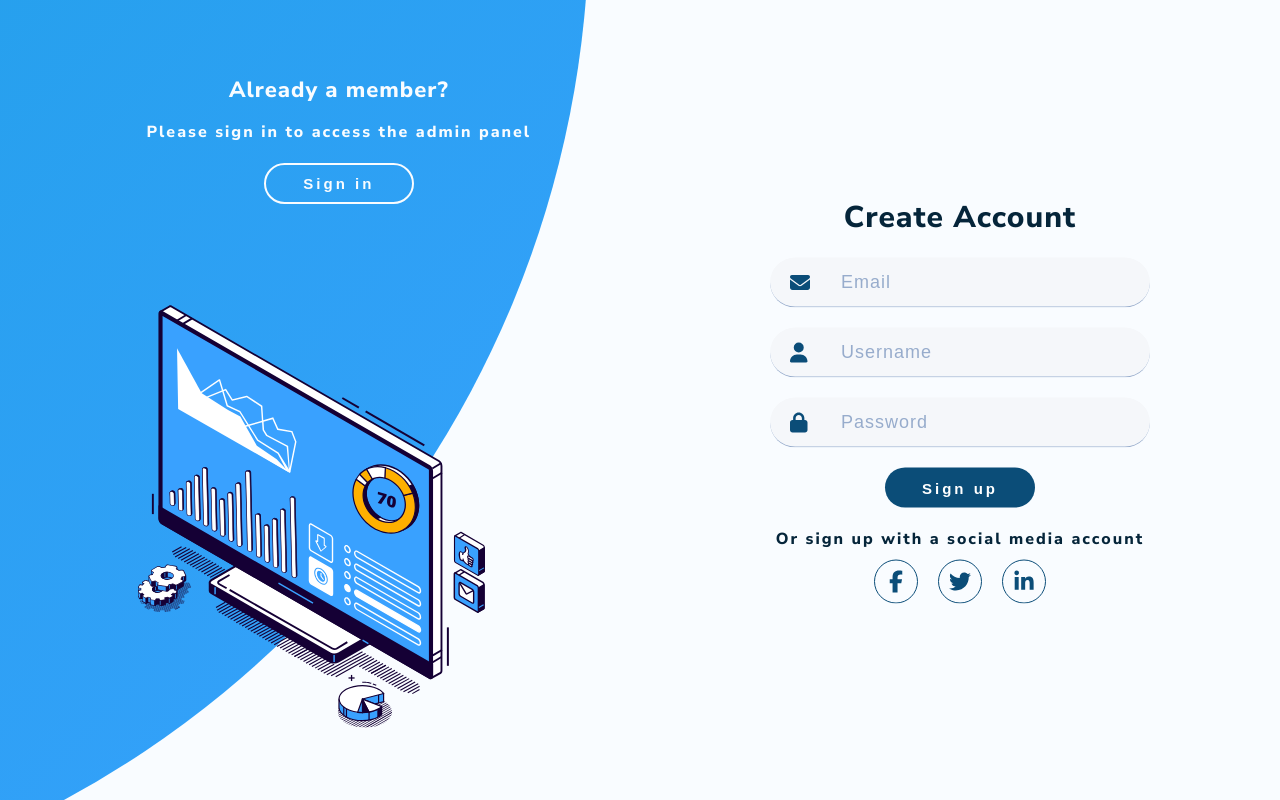
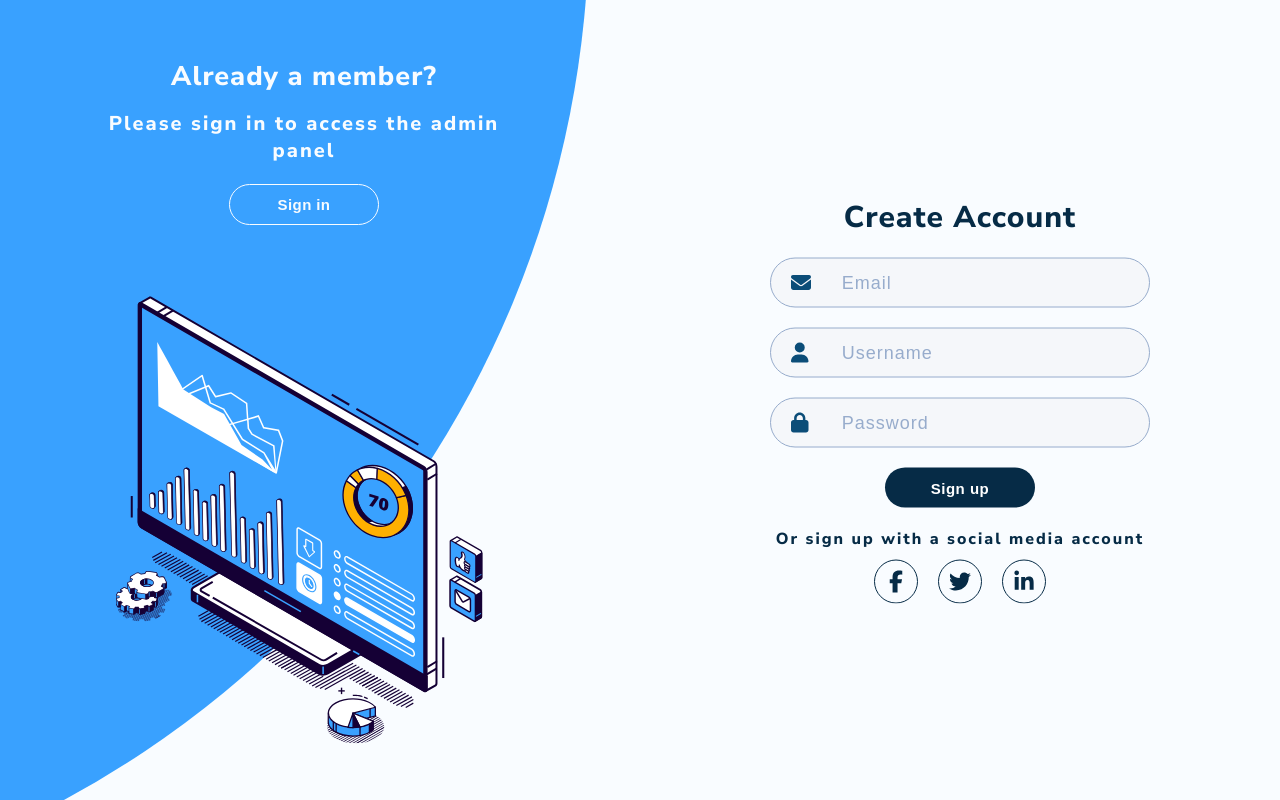
Before and after one commit to EmmanouilM/sliding-signIn-signUp-Forms-ReactJs, a React (Create React App) app: page / in a window 1280 px wide. Built offline with nearby package versions, Linux system fonts and the light colour scheme.

Commit message:
add state. add props to styled components

```diff
--- a/src/App.css
+++ b/src/App.css
@@ -17,3 +17,8 @@
   border-radius: 50%;
   z-index: 6;
 }
+
+.sign-up-mode:before {
+  transform: translate(100%, -50%);
+  right: 52%;
+}
--- a/src/App.js
+++ b/src/App.js
@@ -1,14 +1,76 @@
-import React from "react";
-import "./App.css";
+import React,{useState} from "react";
+//import "./App.css";
+import styled from "styled-components";
 import FormsContainer from './components/FormsContainer';
 import SwitchFormsContainer from "./components/SwitchFormsContainer";
 
+const Container = styled.section`
+  position: relative;
+  width: 100%;
+  min-height: 100vh;
+  overflow: hidden;
+  @media (max-width: 870px) {
+    min-height: 800px;
+    height: 100vh;
+  }
+  @media (max-width: 570px) {
+      padding:1.5rem;
+    }
+
+&:before {
+  content: "";
+  position: absolute;
+  height: 2000px;
+  width: 2000px;
+  top: -10%;
+
+  right: ${(props) =>
+    props.clicked ? "-90%" : "54%"};
+
+  transform: translateY(-50%);
+  background-color:#39a1ff;
+  transition: 1.2s ease-in-out;
+  border-radius:50%;
+  z-index: 6;
+  @media (max-width: 870px) {
+    width: 1500px;
+    height: 1500px;
+    transform: ${(props) =>
+      props.clicked ? "translateX(-50%)" : "translateX(-50%)"};
+      transform: ${(props) =>
+        props.clicked ? "translateY(100%)" : ""};
+    left: 30%;
+    bottom: 68%;
+    right: ${(props) =>
+      props.clicked ? "initial" : "initial"};
+    top: initial;
+    transition: 2s ease-in-out;
+  }
+ @media (max-width: 570px) {
+    bottom: ${(props) =>
+      props.clicked ? "38%" : "72%"};
+      left: ${(props) =>
+        props.clicked ? "-60%" : "50%"};
+
+      }
+}
+
+
+`;
+
+
 const App = () => {
+  const [isActive, setActive] = useState(false);
+  const handleClick = () => {
+    setActive(!isActive);
+  };
+
   return (
-    <div className="container">
-    <FormsContainer/>
-    <SwitchFormsContainer/>
-    </div>
+ // <div className={isActive ? "container sign-in-mode" : "container"}>
+ <Container clicked={isActive} >
+     <FormsContainer isActive={isActive}/>
+    <SwitchFormsContainer handleClick={handleClick} isActive={isActive} setActive={setActive}/>
+    </Container>
   );
 };
 
--- a/src/components/FormsContainer.js
+++ b/src/components/FormsContainer.js
@@ -19,12 +19,29 @@ const SignForms = styled.div`
   position: absolute;
   top: 50%;
   transform: translate(-50%, -50%);
-  left: 75%;
+  left: ${(props) =>
+    props.clicked ? "25%" : "75%"};
   width: 50%;
-  transition: 1s 0.7s ease-in-out;
+  transition: 1s 0.3s ease-in-out;
   display: grid;
   grid-template-columns: 1fr;
   z-index: 5;
+  @media (max-width: 870px) {
+    width: 100%;
+    top: ${(props) =>
+      props.clicked ? "5%" : "95%"};
+        left: ${(props) =>
+          props.clicked ? "50%" : "50%"};
+          transform: ${(props) =>
+            props.clicked ? "transform: translate(-50%, 0)" : "translate(-50%, -100%)"};
+      transition: 1s 0.8s ease-in-out;
+    }
+    @media (max-width: 570px) {
+      width: 100%;
+      top: ${(props) =>
+        props.clicked ? "35%" : "95%"};
+
+      }
 `;
 const Form = styled.form`
   display: flex;
@@ -36,9 +53,14 @@ const Form = styled.form`
   overflow: hidden;
   grid-column: 1 / 2;
   grid-row: 1 / 2;
+  @media (max-width: 570px) {
+      padding: 0 1.5rem;
 `;
 const SignUpForm = styled(Form)`
-  z-index: 2;
+z-index: ${(props) =>
+  props.clicked ? "1" : "2"};
+  opacity: ${(props) =>
+    props.clicked ? "0" : "1"};
 `;
 const Title = styled.h2`
   font-size: 3rem;
@@ -56,7 +78,7 @@ const InputField = styled.div`
   padding: 0 2rem;
   position: relative;
   align-items: center;
-  border-bottom: 1px solid #97accc;
+  border: 1px solid #97accc;
 `;
 const InputIcon = styled(FontAwesomeIcon)`
   text-align: center;
@@ -78,7 +100,7 @@ const Input = styled.input`
 `;
 const Button = styled.button`
   width: 150px;
-  background-color: #0b4d78;
+  background-color: #062b46;
   border: none;
   outline: none;
   height: 40px;
@@ -88,10 +110,11 @@ const Button = styled.button`
   margin: 10px 0;
   cursor: pointer;
   transition: 0.5s;
-  letter-spacing: 0.3rem;
+  letter-spacing: 0.05rem;
   font-size: 1.5rem;
   &:hover {
-    background-color: #4d84e2;
+    background-color:#39a1ff;
+
   }
 `;
 const Text = styled.p`
@@ -113,8 +136,8 @@ const SocialIcon = styled(FontAwesomeIcon)`
   margin: 0 1rem;
   padding: 1rem;
   border-radius: 50%;
-  border: 1px solid #0b4d78;
-  color: #0b4d78;
+  border: 1px solid #062b46;
+  color: #062b46;
   text-decoration: none;
   transition: 0.3s;
   cursor: pointer;
@@ -124,15 +147,18 @@ const SocialIcon = styled(FontAwesomeIcon)`
   }
 `;
 const SignInForm = styled(Form)`
-  z-index: 1;
-  opacity:0;
+  z-index: ${(props) =>
+    props.clicked ? "2" : "1"};
+    opacity: ${(props) =>
+      props.clicked ? "1" : "0"};
+
 `;
 
-const FormsContainer = () => {
+const FormsContainer = ({isActive}) => {
   return (
     <Section>
-      <SignForms>
-        <SignUpForm action='#'>
+      <SignForms clicked={isActive}>
+        <SignUpForm action='#'  clicked={isActive}>
           <Title>Create Account</Title>
           <InputField>
             <InputIcon icon={faEnvelope} />
@@ -142,8 +168,8 @@ const FormsContainer = () => {
             <InputIcon icon={faUser} />
             <Input
               type='text'
-              name='username'
-              id='usernameId'
+              name='user'
+              id='userId'
               placeholder='Username'
             />
           </InputField>
@@ -152,7 +178,7 @@ const FormsContainer = () => {
             <Input
               type='password'
               name='password'
-              id='passwordId'
+              id='password'
               placeholder='Password'
             />
           </InputField>
@@ -164,7 +190,7 @@ const FormsContainer = () => {
             <SocialIcon icon={faLinkedinIn} />
           </SocialMedia>
         </SignUpForm>
-        <SignInForm action='#'>
+        <SignInForm action='#'  clicked={isActive}>
           <Title>Sign in</Title>
           <InputField>
             <InputIcon icon={faUser} />
--- a/src/components/SwitchFormsContainer.js
+++ b/src/components/SwitchFormsContainer.js
@@ -9,6 +9,10 @@ const Panels = styled.section`
   left: 0;
   display: grid;
   grid-template-columns: repeat(2, 1fr);
+  @media (max-width: 870px) {
+    grid-template-columns: 1fr;
+    grid-template-rows: 1fr 2fr 1fr;
+  }
 `;
 const Panel = styled.div`
   display: flex;
@@ -17,35 +21,78 @@ const Panel = styled.div`
   justify-content: space-around;
   text-align: center;
   z-index: 6;
+  @media (max-width: 870px) {
+    flex-direction: row;
+    justify-content: space-around;
+    align-items: center;
+    padding: 2.5rem 8%;
+    grid-column: 1 / 2;
+  }
 `;
 const SignInPanel = styled(Panel)`
-  pointer-events: all;
+pointer-events: ${(props) =>
+    props.clicked ? "none" : "all"};
   padding: 3rem 17% 2rem 12%;
+  @media (max-width: 870px) {
+    grid-row: 1 / 2;
+  }
 `;
 const SignUpPanel = styled(Panel)`
-  pointer-events: none;
+pointer-events: ${(props) =>
+    props.clicked ? "all" : "none"};
   padding: 3rem 12% 2rem 17%;
+  @media (max-width: 870px) {
+    grid-row: 3 / 4;
+  }
 `;
 const Content = styled.div`
   color: #f9fcff;
   transition: transform 0.9s ease-in-out;
   transition-delay: 0.6s;
+  @media (max-width: 870px) {
+    padding-right: 15%;
+    transition: transform 0.9s ease-in-out;
+    transition-delay: 0.8s;
+    @media (max-width: 570px) {
+          padding: 0.5rem 1rem;
+  }
+`;
+const SignInContent = styled(Content)`
+  transform: ${(props) =>
+    props.clicked ? "translateX(-800px)" : "translateX(0%)"};
+    @media (max-width: 870px) {
+        transform: ${(props) =>
+            props.clicked ? "translateX(-300px)" : "translateX(0%)"};
+      }
 `;
 
 const SignUpContent=styled(Content)`
-transform: translateX(800px);
+transform: ${(props) =>
+    props.clicked ? "translateX(-40%)" : "translateX(800px)"};
+    @media (max-width: 870px) {
+        transform: translateY(300px);
+        transform: ${(props) =>
+            props.clicked ? "translateX(0px)" : "translateX(800px)"};
+      }
 `;
 
 const Title = styled.h3`
   font-weight: 800;
   line-height: 1;
-  font-size: 2.2rem;
+  font-size: 2.7rem;
+  @media (max-width: 870px) {
+   font-size:1.5rem;
+  }
 `;
 const Text = styled.p`
-  font-size: 1.6rem;
+  font-size: 2rem;
   font-weight: 700;
   letter-spacing: 0.2rem;
   margin: 20px 0;
+  @media (max-width: 870px) {
+    font-size:0.9rem;
+    padding: 0.5rem 0;
+   }
 `;
 const SwitchButton = styled.button`
   width: 150px;
@@ -56,44 +103,72 @@ const SwitchButton = styled.button`
   font-weight: 600;
   cursor: pointer;
   transition: 0.5s;
-  letter-spacing: 0.3rem;
+  letter-spacing: 0.04rem;
   font-size: 1.5rem;
   margin: 0;
   background: none;
-  border: 2px solid #f9fcff;;
+  border: 1px solid #f9fcff;
+  @media (max-width: 870px) {
+    width: 110px;
+    height: 35px;
+    font-size: 0.7rem;
+   }
   &:hover {
-    background-color: #4d84e2;
+    background-color:#3490e3;
   }
 `;
 const Image = styled.img`
-width: 430px;
+width:100%;
 height:auto;
+transition-delay: 0.4s;
 transition: transform 1.1s ease-in-out;
-transition-delay: 0.4s;
+@media (max-width: 870px) {
+    width: 200px;
+    transition: transform 0.9s ease-in-out;
+    transition-delay: 0.6s;
+  }
+  @media (max-width: 570px) {
+    display:none;
+`;
+const SignInImage = styled(Image)`
+transform: ${(props) =>
+    props.clicked ? "translateX(-800px)" : "translateX(0)"};
+    @media (max-width: 870px) {
+        transform: ${(props) =>
+            props.clicked ? "translateX(-300px)" : "translateX(0%)"};
+      }
+
 `;
 
 const SignUpImage=styled(Image)`
-transform: translateX(800px);
+transform: ${(props) =>
+    props.clicked ? "translateX(-50%)" : "translateX(800px)"};
+    @media (max-width: 870px) {
+        transform: translateY(300px);
+        transform: ${(props) =>
+            props.clicked ? "translateX(0px)" : "translateX(800px)"};
+      }
 `;
 
-const SwitchFormsContainer = () => {
+const SwitchFormsContainer = ({handleClick,isActive,setActive}) => {
+
   return (
-    <Panels>
-      <SignInPanel>
-        <Content>
+    <Panels clicked={isActive}>
+      <SignInPanel clicked={isActive}>
+        <SignInContent clicked={isActive}>
           <Title>Already a member?</Title>
           <Text>Please sign in to access the admin panel</Text>
-          <SwitchButton>Sign in</SwitchButton>
-        </Content>
-        <Image src="images/dashboard.svg" alt="" />
+          <SwitchButton clicked={isActive} onClick={handleClick}>Sign in</SwitchButton>
+        </SignInContent>
+        <SignInImage src="images/dashboard.svg" alt="" clicked={isActive}/>
       </SignInPanel>
-      <SignUpPanel>
-      <SignUpContent>
+      <SignUpPanel clicked={isActive}>
+      <SignUpContent clicked={isActive}>
           <Title>Not a member?</Title>
           <Text>Please sign up to unlock the content.</Text>
-          <SwitchButton>Sign up</SwitchButton>
+          <SwitchButton onClick={handleClick} >Sign up</SwitchButton>
         </SignUpContent>
-        <SignUpImage src="images/lockedDashboard.svg" alt="" />
+        <SignUpImage src="images/lockedDashoboard.svg" alt="" clicked={isActive} />
       </SignUpPanel>
     </Panels>
   );
--- a/src/index.css
+++ b/src/index.css
@@ -19,5 +19,5 @@ body {
   font-size: inherit;
   letter-spacing: 0.1rem;
   background-color: #f9fcff;
-  color:#05253a;
+  color:#062b46;
 }
```
